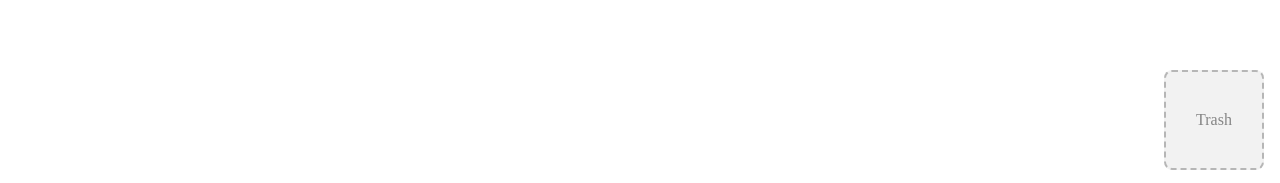
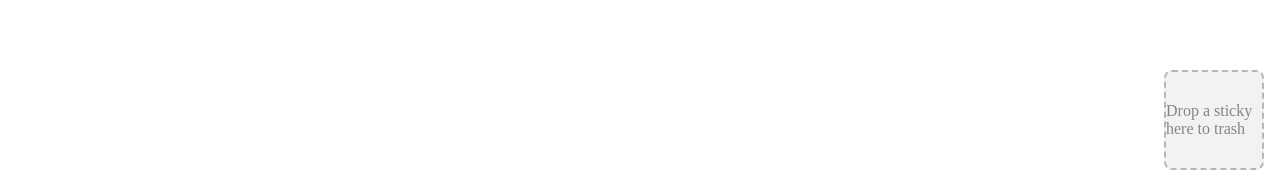
Before and after one commit to nguyenjason/sticky-notes, a React (Vite) app: page / in a window 1280 px wide. Shown: the part 614-797 px from the top of the page. Built offline with nearby package versions, Linux system fonts and the light colour scheme.

Commit message:
feat: label trash zone with drop instruction

```diff
--- a/src/Notes/components/StickyNoteBoard/packages/TrashZone/TrashZone.tsx
+++ b/src/Notes/components/StickyNoteBoard/packages/TrashZone/TrashZone.tsx
@@ -22,7 +22,7 @@ export const TrashZone = ({ isTargeted, trashRef }: TrashZoneProps) => {
         pointerEvents: 'none',
       }}
     >
-      Trash
+      Drop a sticky here to trash
     </div>
   );
 };
```
Also changed, not shown: 1 other file (tests, documents, lock files or other folders).
